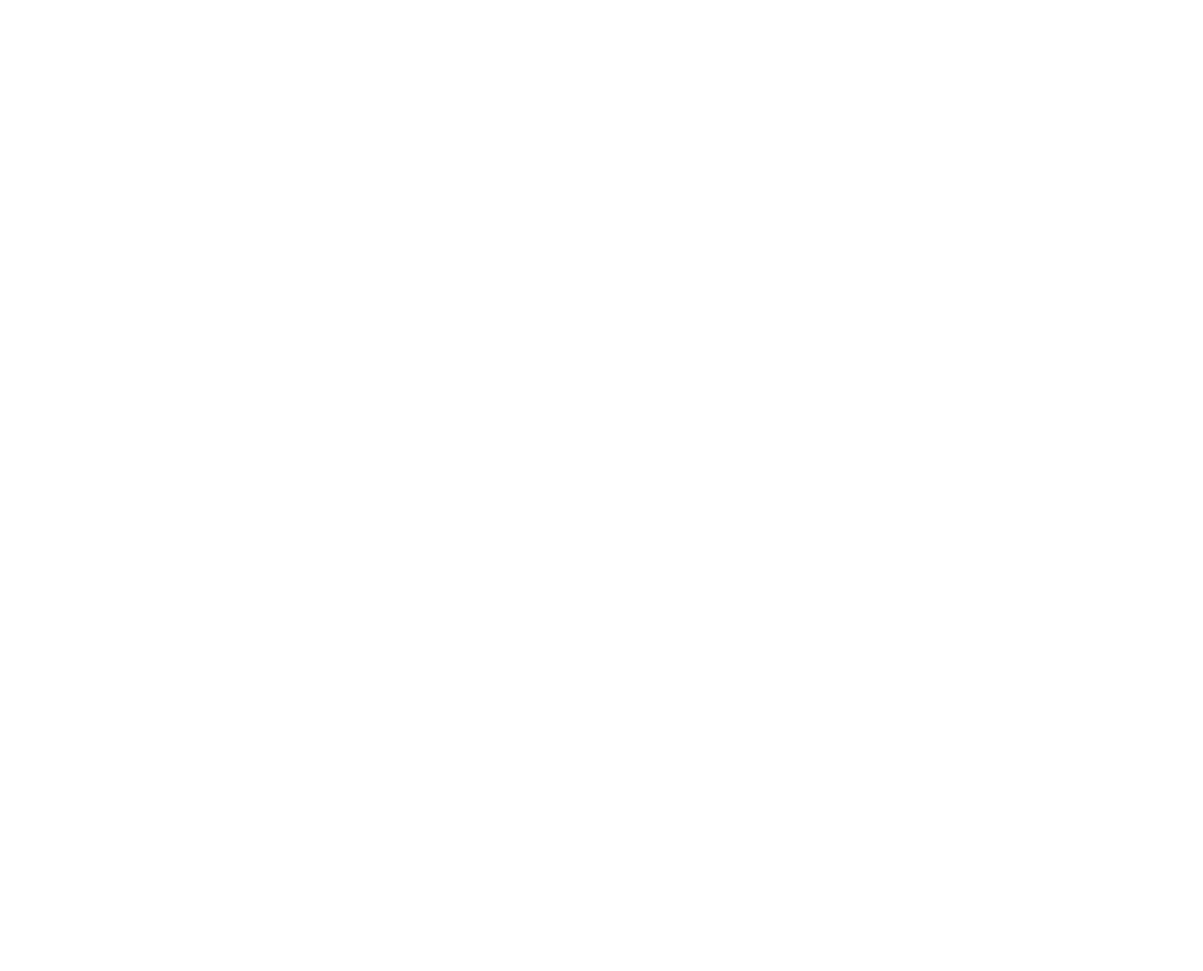
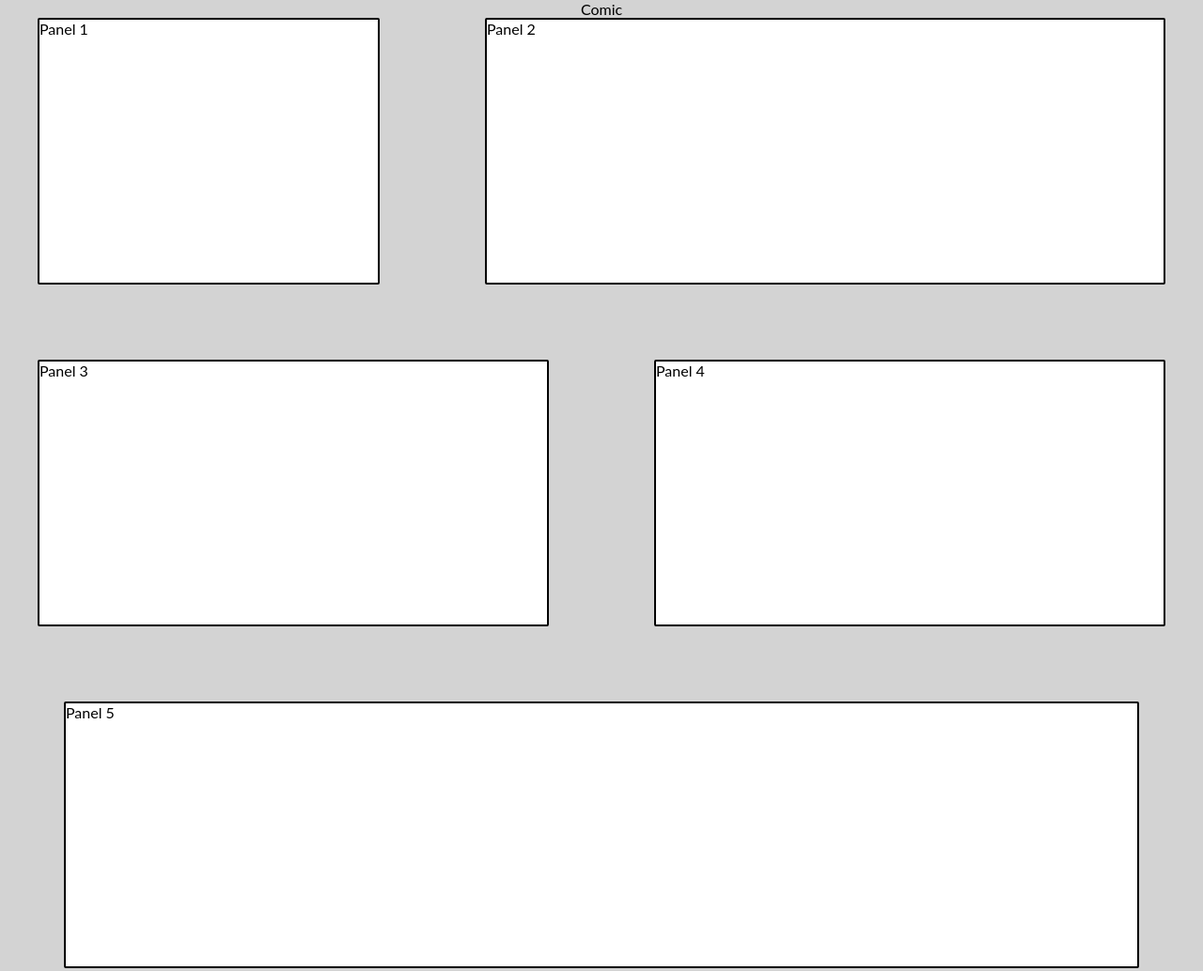
Before and after one commit to dweggyness/CommLab-Assignment2, a plain HTML site: page index.html in a window 1280 px wide. Shown: the top 1034 px of the page at 94% size. Before the commit the page ends 800 px from the top, so only its background shows below. Drawn offline with Linux system fonts and the light colour scheme.

Commit message:
add basic panel layout

```diff
--- a/code.js
+++ b/code.js
@@ -0,0 +1,4 @@
+body {
+  font-family: 'Lato';
+  margin: 0;;
+}
--- a/index.html
+++ b/index.html
@@ -14,6 +14,26 @@
 
 <body>
   <div class="mainContainer">
+    Comic
+    <section class="comicContainer">
+      <div class="comicRow row1">
+        <div class="comicPanel panel1"><span class="center">Panel 1</span></div>
+        <div class="comicPanel panel2"><span class="center">Panel 2</span></div>
+      </div>
+      <div class="spacing"></div>
+      <div class="comicRow row2">
+        <div class="comicPanel panel1"><span class="center">Panel 3</span></div>
+        <div class="comicPanel panel2"><span class="center">Panel 4</span></div>
+      </div>
+      <div class="spacing"></div>
+      <div class="comicRow row3">
+        <div class="comicPanel panel1"><span class="center">Panel 5</span></div>
+      </div>
+      <div class="spacing"></div>
+      <div class="comicRow row4">
+        <div class="comicPanel panel1"><span class="center">Panel 6</span></div>
+      </div>
+    </section>
   </div>
   <script src="code.js"></script>
 </body>
--- a/styles.css
+++ b/styles.css
@@ -0,0 +1,76 @@
+body {
+  font-family: 'Lato';
+  margin: 0;
+  background-color: lightgray;
+}
+
+.mainContainer {
+  display: flex;
+  flex-direction: column;
+  align-items: center;
+}
+
+/* comic container */
+
+.comicContainer {
+  width: 1200px;
+  display: flex;
+  flex-direction: column;
+}
+
+.comicRow {
+  display: flex;
+  justify-content: space-between;
+}
+
+.row1 .panel1 {
+  flex-basis: 30%;
+}
+
+.row1 .panel2 {
+  flex-basis: 60%;
+}
+
+.row2 .panel1 {
+  flex-basis: 45%;
+}
+
+.row2 .panel2 {
+  flex-basis: 45%;
+}
+
+.row3 {
+  justify-content: center;
+}
+
+.row3 .panel1 {
+  flex-basis: 95%;
+}
+
+.row4 {
+  justify-content: center;
+}
+
+.row4 .panel1 {
+  flex-basis: 50%;
+}
+
+.comicPanel {
+  height: 280px;
+  background-color: white;
+  border: 2px solid black;
+  border-radius: 2px;
+}
+
+/*************************/
+
+
+.center {
+  display: flex;
+  flex: 1;
+  margin: auto auto;
+}
+
+.spacing {
+  margin: 40px;
+}
```
